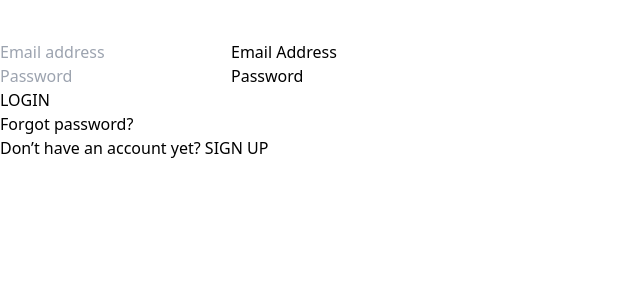
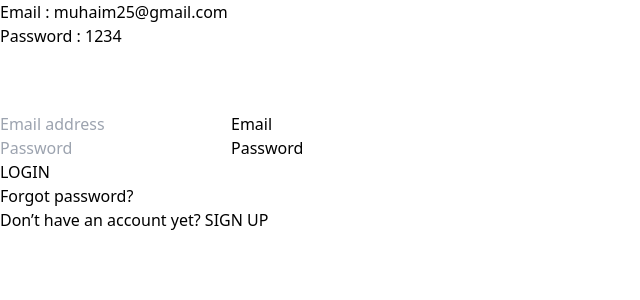
Before and after one commit to AbdulMuhaim/JobPortal_Client, a React (Vite) app: page /login in a window 1280 px wide. Shown: the top 300 px of the page, without its empty margins (0-640 px from the left). Built offline with nearby package versions, Linux system fonts and the light colour scheme; no server answers.

Commit message:
login credentials added

```diff
--- a/src/components/common/Login.jsx
+++ b/src/components/common/Login.jsx
@@ -137,7 +137,12 @@ async function sendOTP(){
           <div className="relative px-4 py-10 bg-white shadow-lg sm:rounded-3xl sm:p-20">
             <div className="max-w-md mx-auto">
 
+            <p>Email : muhaim25@gmail.com</p>
+            <p>Password : 1234</p>
+            <br />
+
 <div className="flex justify-center"> <GoogleLogin url={url}/> </div>
+
 
               <form onSubmit={handleSubmit}>
               <div className="divide-y divide-gray-200">
@@ -164,7 +169,7 @@ async function sendOTP(){
                       htmlFor="email"
                       className="absolute left-0 -top-3.5 text-gray-600 text-sm peer-placeholder-shown:text-base peer-placeholder-shown:text-gray-440 peer-placeholder-shown:top-2 transition-all peer-focus:-top-3.5 peer-focus:text-gray-600 peer-focus:text-sm"
                     >
-                      Email Address
+                      Email
                     </label>
                   </div>
                   <div className="relative">
--- a/src/components/user/userHome/BodyTop.jsx
+++ b/src/components/user/userHome/BodyTop.jsx
@@ -96,7 +96,7 @@ export default function HomePageHeader() {
                 onClick={handleNavigation}
                 style={{ cursor: "pointer" }}
               >
-              Explore MYJOB <span aria-hidden="true">&rarr;</span>
+             Click here to Explore MYJOB <span aria-hidden="true">&rarr;</span>
               </a>
           </div>
 
```
